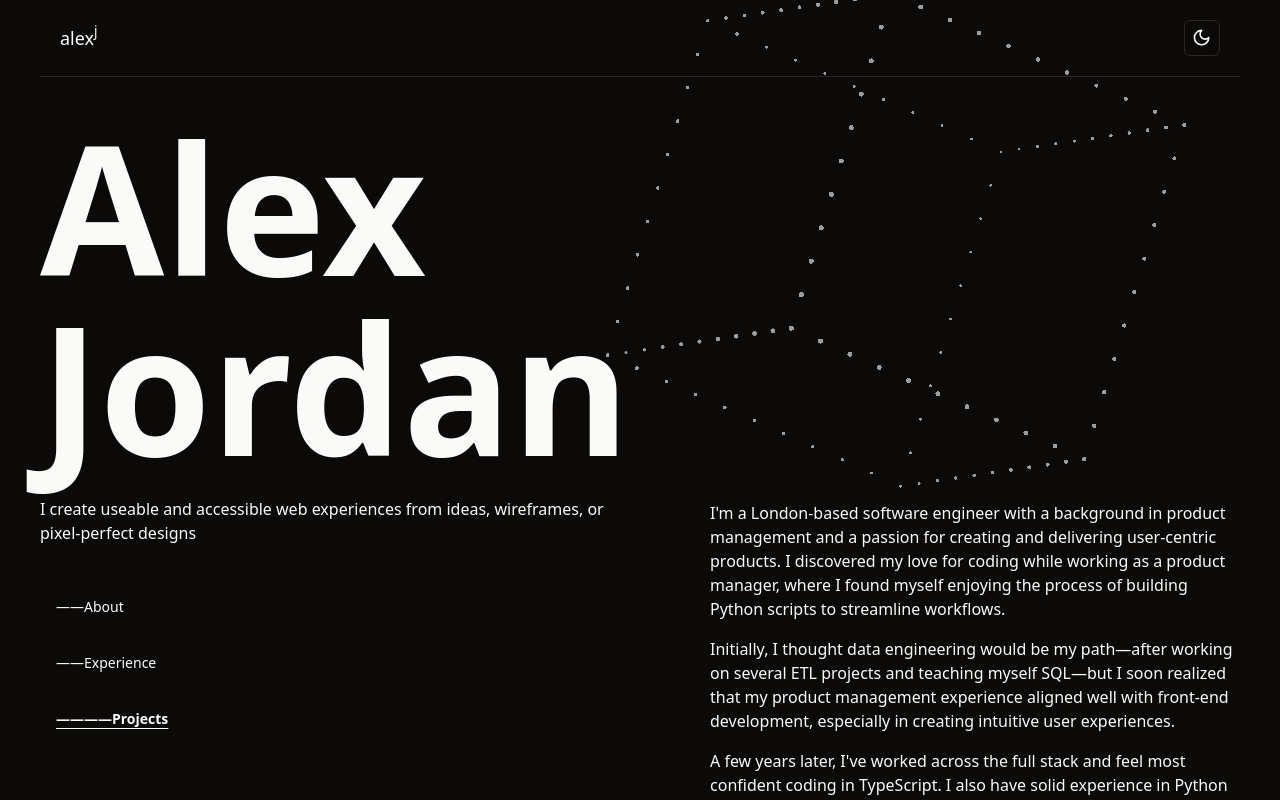
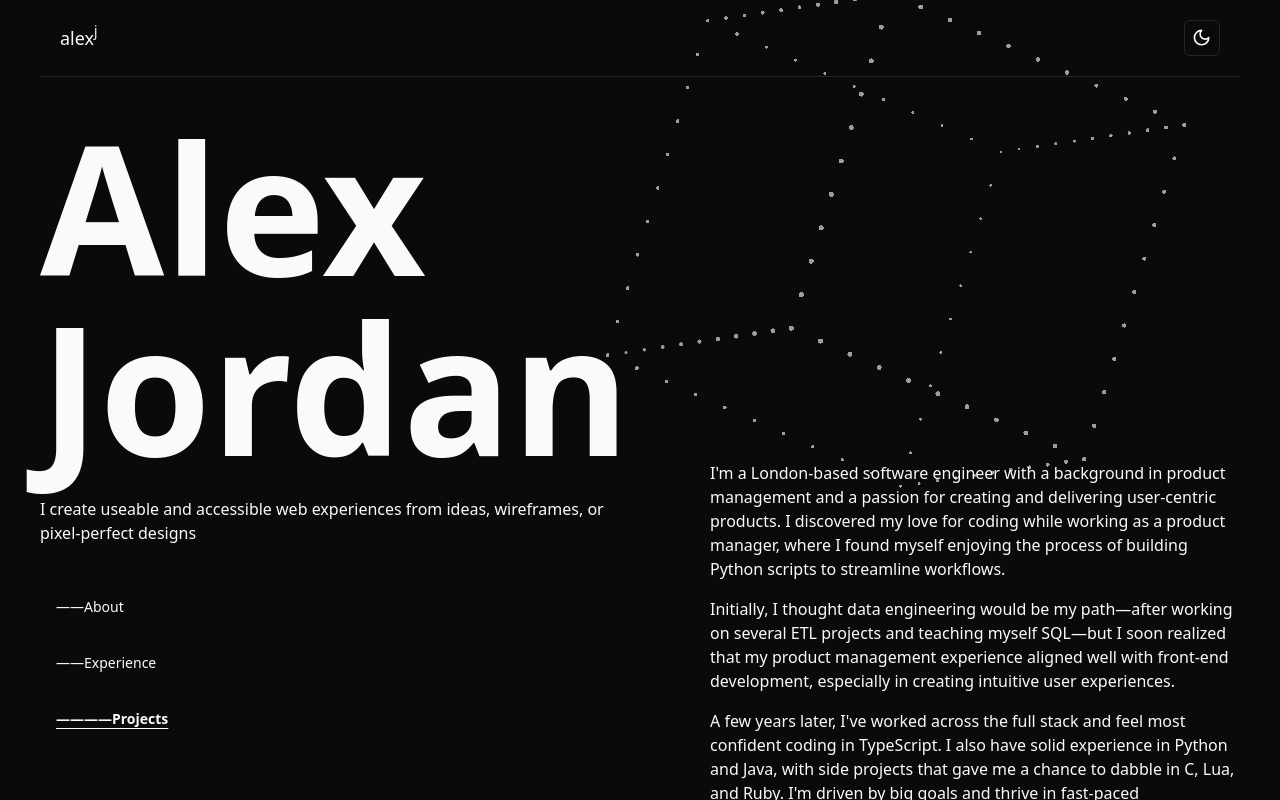
Before and after one commit to agjordan/personal-website-v2, a React (Vite) app: page / in a window 1280 px wide. Built offline with nearby package versions, Linux system fonts and the light colour scheme.

Commit message:
fix layout

```diff
--- a/src/App.tsx
+++ b/src/App.tsx
@@ -52,9 +52,7 @@ export default function App() {
             />
           </div>
         </div>
-        <div className="flex flex-1 px-10 md:overflow-y-auto" id="scroll">
-          <ScrollContent setVisibleSection={setVisibleSection} />
-        </div>
+        <ScrollContent setVisibleSection={setVisibleSection} />
       </div>
     </Layout>
   );
--- a/src/components/scroll-content.tsx
+++ b/src/components/scroll-content.tsx
@@ -9,7 +9,10 @@ type ScrollContentProps = {
 };
 export function ScrollContent({ setVisibleSection }: ScrollContentProps) {
   return (
-    <div className="mt-96 flex flex-1 flex-col gap-10">
+    <div
+      className="flex flex-1 flex-col gap-20 px-10 md:overflow-y-auto md:pt-96"
+      id="scroll"
+    >
       <Section
         setVisibleSection={setVisibleSection}
         sectionTitle={"About"}
@@ -52,7 +55,7 @@ function Section({
   }
 
   return (
-    <div id={sectionId} className="flex flex-col gap-4 md:pt-10" ref={ref}>
+    <div id={sectionId} className="flex flex-col gap-4" ref={ref}>
       <SectionTitle title={sectionTitle} />
       {content}
     </div>
```
